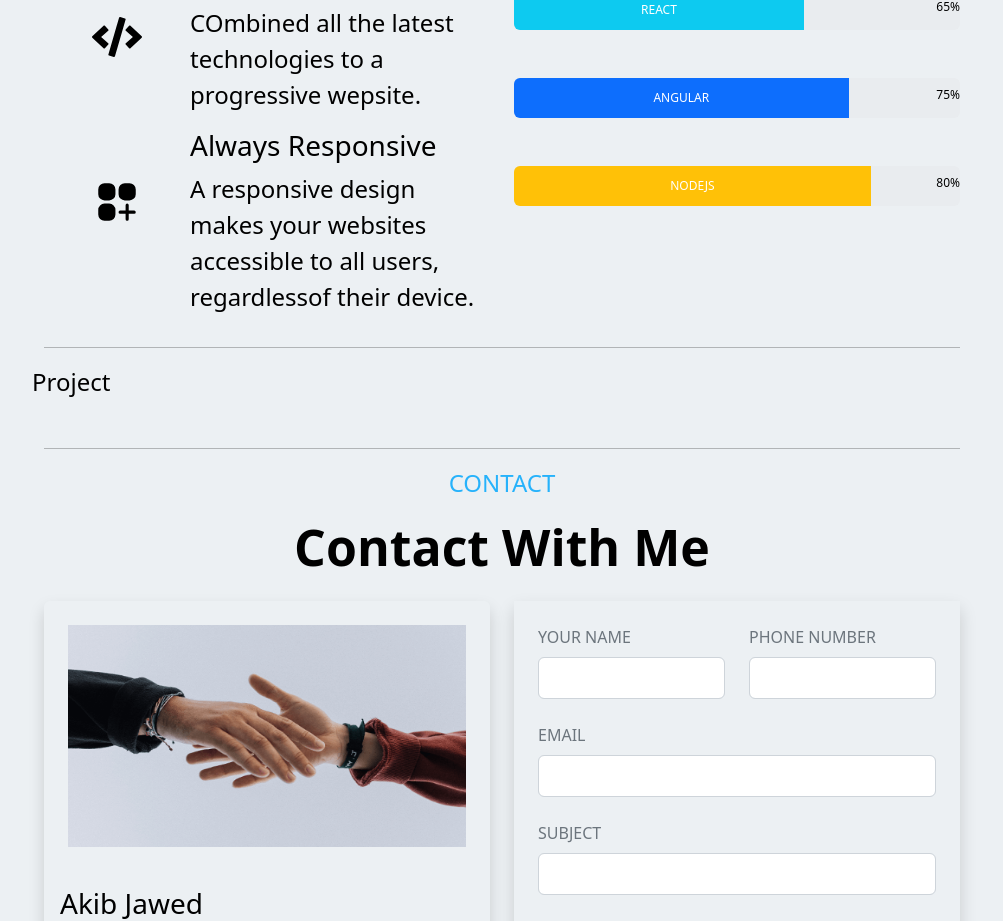
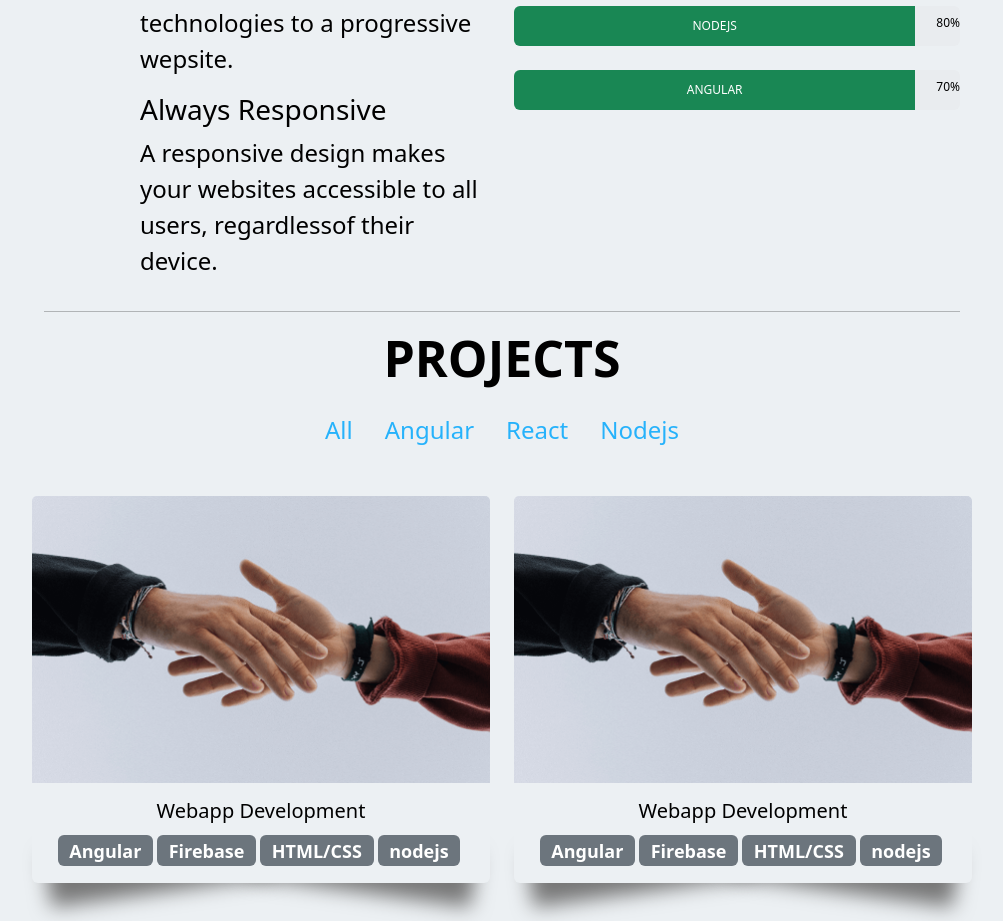
Before and after one commit to akib8677/react-portfolio, a React (Create React App) app: page / in a window 1280 px wide. Shown: the part 1316-2237 px from the top of the page, without its empty margins (138-1141 px from the left). Built offline with nearby package versions, Linux system fonts and the light colour scheme.

Commit message:
update footer and create project route

```diff
--- /dev/null
+++ b/src/Components/Footer/index.js
@@ -0,0 +1,22 @@
+import React from 'react';
+import { data } from '../../shared/data';
+
+const Footer = () => {
+  const { footer: { name, description, imageUrl } } = data;
+
+  return (
+    <>
+      <footer className='footer-section'>
+        <div className="container card text-center">
+          <div className="card-body mt-4">
+            <img src={ imageUrl } alt='logo' width={50} style={{ borderRadius: '50%' }} />
+            <h5 className="card-title mt-2">{ name }</h5>
+            <p className="card-text mt-4">{ description }</p>
+          </div>
+        </div>
+      </footer>
+    </>
+  )
+}
+
+export default Footer;
--- a/src/Components/Home/index.js
+++ b/src/Components/Home/index.js
@@ -4,7 +4,7 @@ import { GrInstagram } from 'react-icons/gr';
 import { data } from '../../shared/data';
 
 const Home = () => {
-  const { profile: { title, profession, description, imageUrl, title_2 } } = data;
+  const { profile: { title, profession, description, imageUrl, title_2, icons } } = data;
 
   return (
     <Fragment>
@@ -20,7 +20,7 @@ const Home = () => {
               </div>
               <div className="col mt-2">
                 {
-                  data.profile.icons && data.profile.icons.map((p, i) => {
+                  icons && icons.map((p, i) => {
                     return (
                       <div key={i}>
                         <a type="button" href={ p.fabLink } className="btn btn-primary p-3 button"><SlSocialFacebook /></a>
--- a/src/Components/Projects/index.js
+++ b/src/Components/Projects/index.js
@@ -2,7 +2,69 @@ import React from 'react';
 
 const Projects = () => {
   return (
-    <div>Project</div>
+    <>
+      <div>
+        <div className='text-center'>
+          <h1 className='animate__animated animate__backInLeft my-3'>PROJECTS</h1>
+        </div>
+        <div className="card-header">
+          <ul className="nav nav-pills card-header-pills justify-content-center">
+            <li className="nav-item">
+              <a className="nav-link" activeclassname='is-active' href="#">All</a>
+            </li>
+            <li className="nav-item">
+              <a className="nav-link" activeclassname='is-active' href="#">Angular</a>
+            </li>
+            <li className="nav-item">
+              <a className="nav-link" activeclassname='is-active' href="#">React</a>
+            </li>
+            <li className="nav-item">
+              <a className="nav-link" activeclassname='is-active' href="#">Nodejs</a>
+            </li>
+          </ul>
+        </div>
+        <div className=" text-center">
+          <div className="row">
+            <div className="col-sm-6">
+              <div className="card box effect5">
+                <img src="image/contact_img.png" className="card-img-top" alt="..." />
+                <div className="card-body text-center">
+                  <h5 className="card-title">Webapp Development</h5>
+                  <span class="badge text-bg-secondary">Angular</span>
+                  <span class="badge text-bg-secondary mx-1">Firebase</span>
+                  <span class="badge text-bg-secondary">HTML/CSS</span>
+                  <span class="badge text-bg-secondary mx-1">nodejs</span>
+                </div>
+              </div>
+            </div>
+            <div className="col-sm-6">
+              <div className="card box effect5">
+                <img src="image/contact_img.png" className="card-img-top" alt="..." />
+                <div className="card-body text-center">
+                  <h5 className="card-title">Webapp Development</h5>
+                  <span class="badge text-bg-secondary">Angular</span>
+                  <span class="badge text-bg-secondary mx-1">Firebase</span>
+                  <span class="badge text-bg-secondary">HTML/CSS</span>
+                  <span class="badge text-bg-secondary mx-1">nodejs</span>
+                </div>
+              </div>
+            </div>
+            <div className="col-sm-6">
+              <div className="card box effect5">
+                <img src="image/contact_img.png" className="card-img-top" alt="..." />
+                <div className="card-body text-center">
+                  <h5 className="card-title">Webapp Development</h5>
+                  <span class="badge text-bg-secondary">Angular</span>
+                  <span class="badge text-bg-secondary mx-1">Firebase</span>
+                  <span class="badge text-bg-secondary">HTML/CSS</span>
+                  <span class="badge text-bg-secondary mx-1">nodejs</span>
+                </div>
+              </div>
+            </div>
+          </div>
+        </div>
+      </div>
+    </>
   )
 }
 
--- a/src/Components/Skills/index.js
+++ b/src/Components/Skills/index.js
@@ -2,72 +2,51 @@ import React from 'react';
 import { FaPaintBrush } from 'react-icons/fa';
 import { HiSquaresPlus } from 'react-icons/hi2';
 import { FaCode } from 'react-icons/fa';
-
+import { data } from '../../shared/data';
 
 const Skills = () => {
+  const { skills: { title, tech, lang } } = data;
   return (
     <div className="container">
       <div className="row">
         <div className='text-center'>
-          <h1 className='animate__animated animate__backInLeft my-5'>MY SKILLS</h1>
+          <h1 className='animate__animated animate__backInLeft my-5'>{title}</h1>
         </div>
         <div className="col-sm-6">
+          {
+            tech && tech.map((t, i) => {
+              return (
+                <div key={i}>
                   <div className='d-flex'>
                     <div className='p-5'>
-              <FaPaintBrush size={50} />
+                      {/* <span><t.iconLink size={50} /></span> */}
                     </div>
                     <div>
-              <h3>Design + Development</h3>
-              <p>Clean, modern design - optimized for performence, search engines, and converting users to customers.</p>
-            </div>
-          </div>
-          <div className='d-flex'>
-            <div className='p-5'>
-              <FaCode size={50} />
-            </div>
-            <div>
-              <h3>Technology</h3>
-              <p>COmbined all the latest technologies to a progressive wepsite.</p>
-            </div>
-          </div>
-          <div className='d-flex'>
-            <div className='p-5'>
-              <HiSquaresPlus size={50} />
-            </div>
-            <div>
-              <h3>Always Responsive</h3>
-              <p>A responsive design makes your websites accessible to all users, regardlessof their device.</p>
+                      <h3>{t.title}</h3>
+                      <p>{t.description}</p>
                     </div>
                   </div>
                 </div>
+              )
+            })
+          }
+        </div>
         <div className="col-sm-6">
-          <div className="progress justify-content-between" style={{ height: "40px" }}>
-            <div className="progress-bar bg-success" role="progressbar" aria-label="Example 20px high" style={{ width: "90%" }} aria-valuenow="25" aria-valuemin="" aria-valuemax="100">HTML</div>
-            <span className='text-end mt-2'>75%</span>
-          </div>
-          <div className="progress justify-content-between my-5" style={{ height: "40px" }}>
-            <div className="progress-bar bg-danger" role="progressbar" aria-label="Example 20px high" style={{ width: "85%" }} aria-valuenow="25" aria-valuemin="0" aria-valuemax="100">CSS</div>
-            <span className='text-end mt-2'>85%</span>
-          </div>
-          <div className="progress justify-content-between my-5" style={{ height: "40px" }}>
-            <div className="progress-bar bg-warning" role="progressbar" aria-label="Example 20px high" style={{ width: "90%" }} aria-valuenow="25" aria-valuemin="0" aria-valuemax="100">BOOTSTRAP</div>
-            <span className='text-end mt-2'>90%</span>
-         </div>
-          <div className="progress justify-content-between" style={{ height: "40px" }}>
-            <div className="progress-bar bg-info" role="progressbar" aria-label="Example 20px high" style={{ width: "65%" }} aria-valuenow="25" aria-valuemin="0" aria-valuemax="100">REACT</div>
-            <span className='text-end mt-2'>65%</span>
-          </div>
-          <div className="progress justify-content-between my-5" style={{ height: "40px" }}>
-            <div className="progress-bar" role="progressbar" aria-label="Example 20px high" style={{ width: "75%" }} aria-valuenow="25" aria-valuemin="0" aria-valuemax="100">ANGULAR</div>
-            <span className='text-end mt-2'>75%</span>
-          </div>
-          <div className="progress justify-content-between" style={{ height: "40px" }}>
-            <div className="progress-bar bg-warning" role="progressbar" aria-label="Example 20px high" style={{ width: "80%" }} aria-valuenow="25" aria-valuemin="0" aria-valuemax="100">NODEJS</div>
-            <span className='text-end mt-2'>80%</span>
+          {
+            lang && lang.map((l, i) => {
+              return (
+                <div key={i}>
+                  <div className="progress justify-content-between mt-4" style={{ height: "40px" }}>
+                    <div className="progress-bar bg-success" role="progressbar" aria-label="Example 20px high" style={{ width: "90%" }} aria-valuenow="25" aria-valuemin="" aria-valuemax="100">{l.name}</div>
+                    <span className='text-end mt-2'>{l.percentage}</span>
                   </div>
                 </div>
+              )
+            })
+          }
         </div>
-      <hr/>
+      </div>
+      <hr />
     </div>
   )
 }
--- a/src/index.css
+++ b/src/index.css
@@ -11,6 +11,46 @@ body {
 code {
   font-family: source-code-pro, Menlo, Monaco, Consolas, 'Courier New',
     monospace;
+}
+
+.box h3{
+  text-align:center;
+  position:relative;
+  top:80px;
+}
+.box {
+  margin:40px auto;
+}
+
+.effect5:before,
+.effect5:after {
+  z-index: -1;
+  position: absolute;
+  content: "";
+  bottom: 25px;
+  left: 10px;
+  width: 50%;
+  top: 80%;
+  max-width: 300px;
+  background: #777;
+  -webkit-box-shadow: 0 35px 20px #777;
+  -moz-box-shadow: 0 35px 20px #777;
+  box-shadow: 0 35px 20px #777;
+  -webkit-transform: rotate(-8deg);
+  -moz-transform: rotate(-8deg);
+  -o-transform: rotate(-8deg);
+  -ms-transform: rotate(-8deg);
+  transform: rotate(-8deg);
+}
+
+.effect5:after {
+  -webkit-transform: rotate(8deg);
+  -moz-transform: rotate(8deg);
+  -o-transform: rotate(8deg);
+  -ms-transform: rotate(8deg);
+  transform: rotate(8deg);
+  right: 10px;
+  left: auto;
 }
 
 
@@ -44,9 +84,13 @@ code {
   transform: translateY(-7px);
 }
 
-h1{
+h1 {
   font-size: 50px;
   font-weight: 900;
+}
+
+.nav-link {
+  color: rgb(38 178 251) !important;
 }
 
 .nav-link.active {
@@ -63,7 +107,7 @@ h1{
 }
 
 .color {
-    color: rgb(38 178 251);
+  color: rgb(38 178 251);
 }
 
 .msg-btn {
--- a/src/shared/data/data.js
+++ b/src/shared/data/data.js
@@ -1,3 +1,5 @@
+import { FaPaintBrush } from 'react-icons/fa';
+
 export const profile = {
     title: 'WELCOME TO MY WORLD',
     profession: 'a Devloper.',
@@ -5,7 +7,6 @@ export const profile = {
     title_2: 'FIND WITH ME',
     icons: [
         {
-
             fabLink: '#',
             instaLink: '#',
             linkedInLink: '#'
@@ -13,3 +14,75 @@ export const profile = {
     ],
     imageUrl: 'image/profile3.jpg'
 }
+
+export const skills = {
+    title: 'MY SKILLS',
+    tech: [
+        {
+            iconLink: FaPaintBrush,
+            title: 'Design + Development',
+            description: 'Clean, modern design - optimized for performence, search engines, and converting users to customers.'
+        },
+        {
+            title: 'Technology',
+            description: 'Combined all the latest technologies to a progressive wepsite.'
+        },
+        {
+            title: 'Always Responsive',
+            description: 'A responsive design makes your websites accessible to all users, regardlessof their device.'
+        }
+    ],
+    lang: [
+        {
+            name: 'HTML',
+            percentage: '75%'
+        },
+        {
+            name: 'CSS',
+            percentage: '85%'
+        },
+        {
+            name: 'BOOTSTRAP',
+            percentage: '90%'
+        },
+        {
+            name: 'REACT',
+            percentage: '65%'
+        },
+        {
+            name: 'NODEJS',
+            percentage: '80%'
+        },
+        {
+            name: 'ANGULAR',
+            percentage: '70%'
+        }
+    ]
+}
+
+export const footer = {
+    name: 'Akib',
+    description: '© 2022. All rights reserved by KfaqsInfo Tech Private Limited.',
+    imageUrl: 'image/logo_react_portfolio.png'
+}
+
+export const project = {
+
+    title: 'PROJECTS',
+    lang_list: [
+        { name: 'All' },
+        { name: 'Angular' },
+        { name: 'React' },
+        { name: 'Nodejs' }
+    ],
+    card_list: [
+        {
+            imageUrl: 'image/contact_img.png',
+            title: 'Webapp Development',
+            lang_1: 'Angular',
+            lang_2: 'Firebase',
+            lang_3: 'HTML/CSS',
+            lang_4: 'nodejs',
+        }
+    ]
+}
--- a/src/shared/data/index.js
+++ b/src/shared/data/index.js
@@ -1,5 +1,9 @@
 import { profile } from "./data";
+import { skills } from "./data";
+import { footer } from "./data";
 
 export const data = {
-    profile
+    profile,
+    skills,
+    footer
 }
```
Also changed, not shown: src/Components/Layout/index.js (+2 -10 lines). Lines whose indentation alone changed are shown as unchanged.
